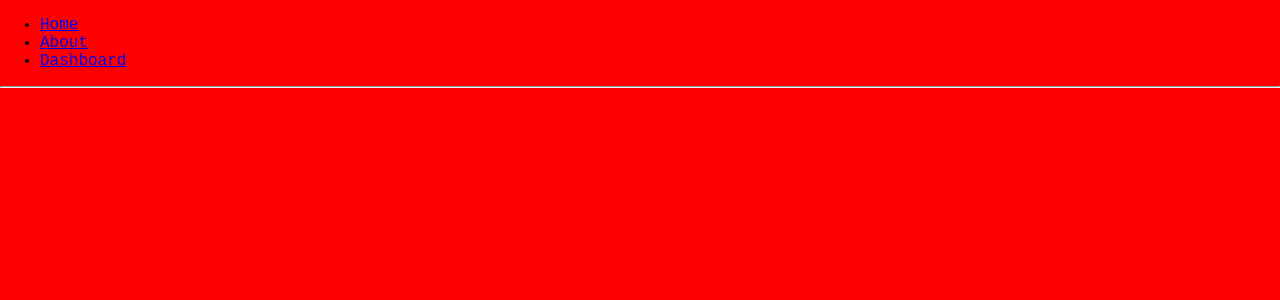
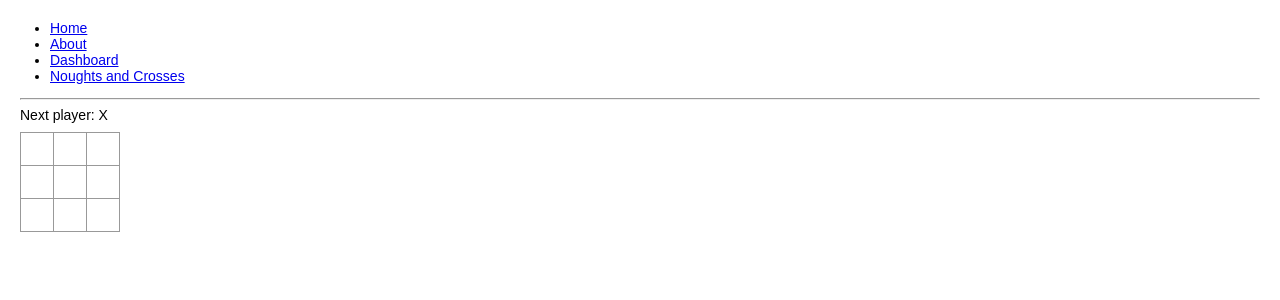
Before and after one commit to walshAlan/helloworld, a React (Create React App) app: page /noughtsandcrosses in a window 1280 px wide. Shown: the top 300 px of the page. Built offline with nearby package versions, Linux system fonts and the light colour scheme.

Commit message:
noughts and crosses added

```diff
--- a/src/App.css
+++ b/src/App.css
@@ -36,3 +36,54 @@
     transform: rotate(360deg);
   }
 }
+
+body {
+  font: 14px "Century Gothic", Futura, sans-serif;
+  margin: 20px;
+}
+
+ol, ul {
+  padding-left: 30px;
+}
+
+.board-row:after {
+  clear: both;
+  content: "";
+  display: table;
+}
+
+.status {
+  margin-bottom: 10px;
+}
+
+.square {
+  background: #fff;
+  border: 1px solid #999;
+  float: left;
+  font-size: 24px;
+  font-weight: bold;
+  line-height: 34px;
+  height: 34px;
+  margin-right: -1px;
+  margin-top: -1px;
+  padding: 0;
+  text-align: center;
+  width: 34px;
+}
+
+.square:focus {
+  outline: none;
+}
+
+.kbd-navigation .square:focus {
+  background: #ddd;
+}
+
+.game {
+  display: flex;
+  flex-direction: row;
+}
+
+.game-info {
+  margin-left: 20px;
+}
--- a/src/App.js
+++ b/src/App.js
@@ -1,4 +1,6 @@
 import React from "react";
+import Game from './noughtsAndCrosses/Game';
+import './App.css'
 import {
   BrowserRouter as Router,
   Switch,
@@ -20,6 +22,9 @@
           <li>
             <Link to="/dashboard">Dashboard</Link>
           </li>
+          <li>
+            <Link to="/noughtsandcrosses">Noughts and Crosses</Link>
+          </li>
         </ul>
 
         <hr />
@@ -40,6 +45,9 @@
           </Route>
           <Route path="/dashboard">
             <Dashboard />
+          </Route>
+          <Route path="/noughtsandcrosses">
+            <Game />
           </Route>
         </Switch>
       </div>
--- a/src/index.css
+++ b/src/index.css
@@ -2,7 +2,7 @@
   margin: 0;
   font-family: 'Courier New', Courier, monospace;
   font-size: 25;
-  background-color: red;
+  background-color: white;
   -webkit-font-smoothing: antialiased;
   -moz-osx-font-smoothing: green;
 }
--- /dev/null
+++ b/src/noughtsAndCrosses/Board.jsx
@@ -0,0 +1,58 @@
+import React from "react";
+import calculateWinner from './calculateWinner';
+import Square from './Square';
+
+export default class Board extends React.Component {
+    constructor(props) {
+        super(props);
+        this.state = {
+          squares: Array(9).fill(null),
+          xIsNext: true,
+        };
+    }
+
+    handleClick(i) {
+        const squares = this.state.squares.slice();
+        if (calculateWinner(squares) || squares[i]) {
+          return;
+        }
+        squares[i] = this.state.xIsNext ? 'X' : 'O';
+        this.setState({
+          squares: squares,
+          xIsNext: !this.state.xIsNext,
+        });
+      }
+
+      renderSquare(i) {
+        return (
+          <Square
+            value={this.state.squares[i]}
+            onClick={() => this.handleClick(i)}
+          />
+        );
+      }
+
+    render() {
+        const status = 'Next player: ' + (this.state.xIsNext ? 'X' : 'O');
+        return (
+            <div>
+              <div className="status">{status}</div>
+              <div className="board-row">
+                {this.renderSquare(0)}
+                {this.renderSquare(1)}
+                {this.renderSquare(2)}
+              </div>
+              <div className="board-row">
+                {this.renderSquare(3)}
+                {this.renderSquare(4)}
+                {this.renderSquare(5)}
+              </div>
+              <div className="board-row">
+                {this.renderSquare(6)}
+                {this.renderSquare(7)}
+                {this.renderSquare(8)}
+              </div>
+            </div>
+        );
+    }
+}
--- /dev/null
+++ b/src/noughtsAndCrosses/Game.jsx
@@ -0,0 +1,18 @@
+import React from "react";
+import Board from './Board';
+
+export default class Game extends React.Component {
+    render() {
+      return (
+        <div className="game">
+          <div className="game-board">
+            <Board />
+          </div>
+          <div className="game-info">
+            <div>{/* status */}</div>
+            <ol>{/* TODO */}</ol>
+          </div>
+        </div>
+      );
+    }
+  }
--- /dev/null
+++ b/src/noughtsAndCrosses/Square.jsx
@@ -0,0 +1,9 @@
+import React from "react";
+
+export default function Square(props) {
+    return (
+      <button className="square" onClick={props.onClick}>
+        {props.value}
+      </button>
+    );
+  }
--- /dev/null
+++ b/src/noughtsAndCrosses/calculateWinner.js
@@ -0,0 +1,19 @@
+export default function calculateWinner(squares) {
+    const lines = [
+      [0, 1, 2],
+      [3, 4, 5],
+      [6, 7, 8],
+      [0, 3, 6],
+      [1, 4, 7],
+      [2, 5, 8],
+      [0, 4, 8],
+      [2, 4, 6],
+    ];
+    for (let i = 0; i < lines.length; i++) {
+      const [a, b, c] = lines[i];
+      if (squares[a] && squares[a] === squares[b] && squares[a] === squares[c]) {
+        return squares[a];
+      }
+    }
+    return null;
+}
```
Also changed, not shown: 1 other file (tests, documents, lock files or other folders).
